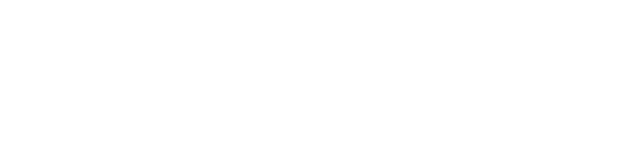
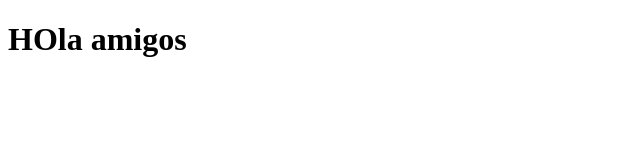
Before and after one commit to enkee/pruebaCTC, a plain HTML site: page index.html in a window 1280 px wide. Shown: the whole page, without its empty margins (0-640 px from the left). Drawn offline with Linux system fonts and the light colour scheme.

Commit message:
second commit

```diff
--- a/index.html
+++ b/index.html
@@ -6,6 +6,6 @@
     <title>Document</title>
 </head>
 <body>
-
+    <h1>HOla amigos</h1>
 </body>
 </html>
```
